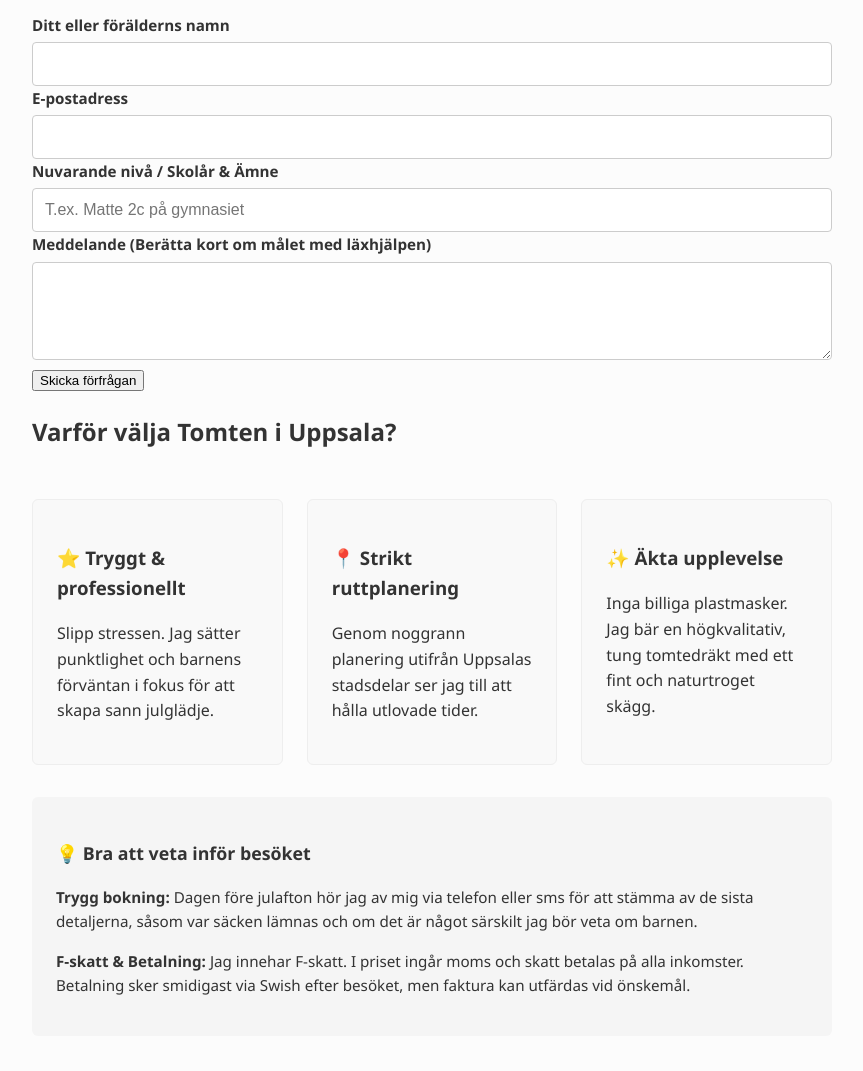
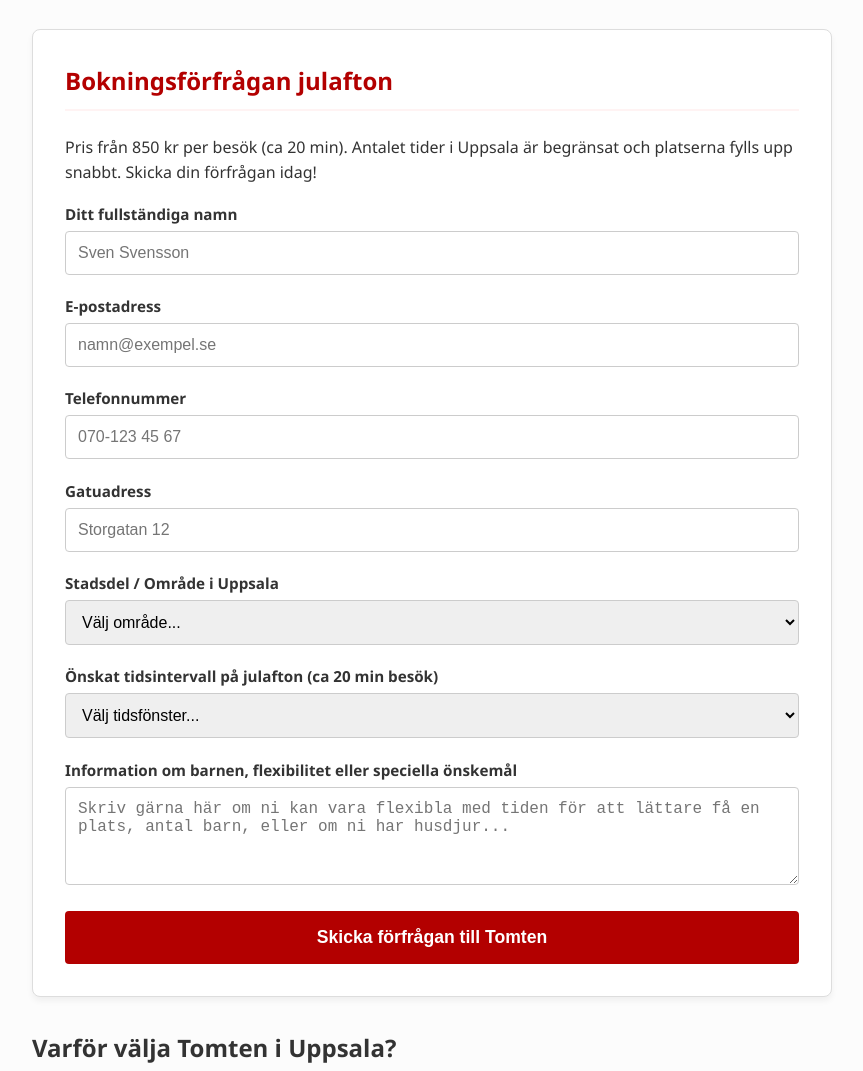
Before and after one commit to andreasjonssonuppsala-create/tomteniuppsala, a plain HTML site: page index.html in a window 1280 px wide. Shown: the part 631-1702 px from the top of the page, without its empty margins (208-1071 px from the left). Drawn offline with Linux system fonts and the light colour scheme.

Commit message:
Update index.html

```diff
--- a/index.html
+++ b/index.html
@@ -49,30 +49,68 @@
             <li><strong>Gott om tid för fotografering</strong> så ni får ett minne för livet.</li>
         </ul>
 
-        <form name="kontakt" method="POST" action="/tack.html" netlify class="space-y-6">
-            <input type="hidden" name="form-name" value="kontakt">
+        <div class="form-box">
+            <h3>Bokningsförfrågan julafton</h3>
+            <p>Pris från 850 kr per besök (ca 20 min). Antalet tider i Uppsala är begränsat och platserna fylls upp snabbt. Skicka din förfrågan idag!</p>
 
-            <div>
-                <label class="block text-sm font-semibold mb-2">Ditt eller förälderns namn</label>
-                <input type="text" name="namn" required class="w-full px-4 py-3 rounded-xl border border-slate-200 focus:outline-none focus:border-orange-600 bg-white">
-            </div>
-            <div>
-                <label class="block text-sm font-semibold mb-2">E-postadress</label>
-                <input type="email" name="epost" required class="w-full px-4 py-3 rounded-xl border border-slate-200 focus:outline-none focus:border-orange-600 bg-white">
-            </div>
-            <div>
-                <label class="block text-sm font-semibold mb-2">Nuvarande nivå / Skolår & Ämne</label>
-                <input type="text" name="niva" placeholder="T.ex. Matte 2c på gymnasiet" required class="w-full px-4 py-3 rounded-xl border border-slate-200 focus:outline-none focus:border-orange-600 bg-white">
-            </div>
-            <div>
-                <label class="block text-sm font-semibold mb-2">Meddelande (Berätta kort om målet med läxhjälpen)</label>
-                <textarea name="meddelande" rows="4" required class="w-full px-4 py-3 rounded-xl border border-slate-200 focus:outline-none focus:border-orange-600 bg-white"></textarea>
-            </div>
-            <button type="submit" class="w-full bg-orange-600 text-white font-bold py-4 rounded-xl hover:bg-orange-700 transition cursor-pointer shadow-xs">
-                Skicka förfrågan
-            </button>
-        </form>
-    </section>
+            <form name="tomtebokning" method="POST" action="/tack.html" netlify>
+                <input type="hidden" name="form-name" value="tomtebokning" />
+
+                <div class="form-group">
+                    <label for="namn">Ditt fullständiga namn</label>
+                    <input type="text" id="namn" name="namn" required placeholder="Sven Svensson">
+                </div>
+
+                <div class="form-group">
+                    <label for="epost">E-postadress</label>
+                    <input type="email" id="epost" name="epost" required placeholder="namn@exempel.se">
+                </div>
+
+                <div class="form-group">
+                    <label for="telefon">Telefonnummer</label>
+                    <input type="tel" id="telefon" name="telefon" required placeholder="070-123 45 67">
+                </div>
+
+                <div class="form-group">
+                    <label for="adress">Gatuadress</label>
+                    <input type="text" id="adress" name="adress" required placeholder="Storgatan 12">
+                </div>
+
+                <div class="form-group">
+                    <label for="stadsdel">Stadsdel / Område i Uppsala</label>
+                    <select id="stadsdel" name="stadsdel" required>
+                        <option value="" disabled selected>Välj område...</option>
+                        <option value="Luthagen/Eriksberg">Luthagen / Eriksberg</option>
+                        <option value="Flogsta/Ekeby">Flogsta / Ekeby</option>
+                        <option value="Svartbäcken/Nyby">Svartbäcken / Nyby</option>
+                        <option value="Gränby/Salabacke">Gränby / Sala backe</option>
+                        <option value="Kvarngärdet/Centrum">Kvarngärdet / Centrum</option>
+                        <option value="Gottsunda/Valsätra">Gottsunda / Valsätra</option>
+                        <option value="Sunnersta/Ulleråker">Sunnersta / Ulleråker</option>
+                        <option value="Övrigt">Utanför stan / Övrigt (ange i meddelande)</option>
+                    </select>
+                </div>
+
+<div class="form-group">
+    <label for="tid">Önskat tidsintervall på julafton (ca 20 min besök)</label>
+    <select id="tid" name="tid" required>
+        <option value="" disabled selected>Välj tidsfönster...</option>
+        <option value="Förmiddag (11:00 - 14:30) - 1000 kr">Förmiddag / Före Kalle Anka (11:00 - 15:00) — 1000 kr</option>
+        <option value="Efter Kalle Anka (16:00 - 18:00) - 1400 kr">Efter Kalle Anka / Prime time (16:00 - 18:00) — 1400 kr</option>
+        <option value="Kväll (18:00 - 20:00) - 1000 kr">Kväll (18:00 - 20:00) — 1000 kr</option>
+        <option value="Flexibel tid - 850 kr">Flexibel tid (Tomten föreslår tid utifrån rutt) — 850 kr</option>
+    </select>
+</div>
+
+                <div class="form-group">
+                    <label for="meddelande">Information om barnen, flexibilitet eller speciella önskemål</label>
+                    <textarea id="meddelande" name="meddelande" rows="4" placeholder="Skriv gärna här om ni kan vara flexibla med tiden för att lättare få en plats, antal barn, eller om ni har husdjur..."></textarea>
+                </div>
+
+                <button type="submit" class="btn">Skicka förfrågan till Tomten</button>
+            </form>
+        </div>
+
         <h2>Varför välja Tomten i Uppsala?</h2>
         <div class="features">
             <div class="feature-card">
```
